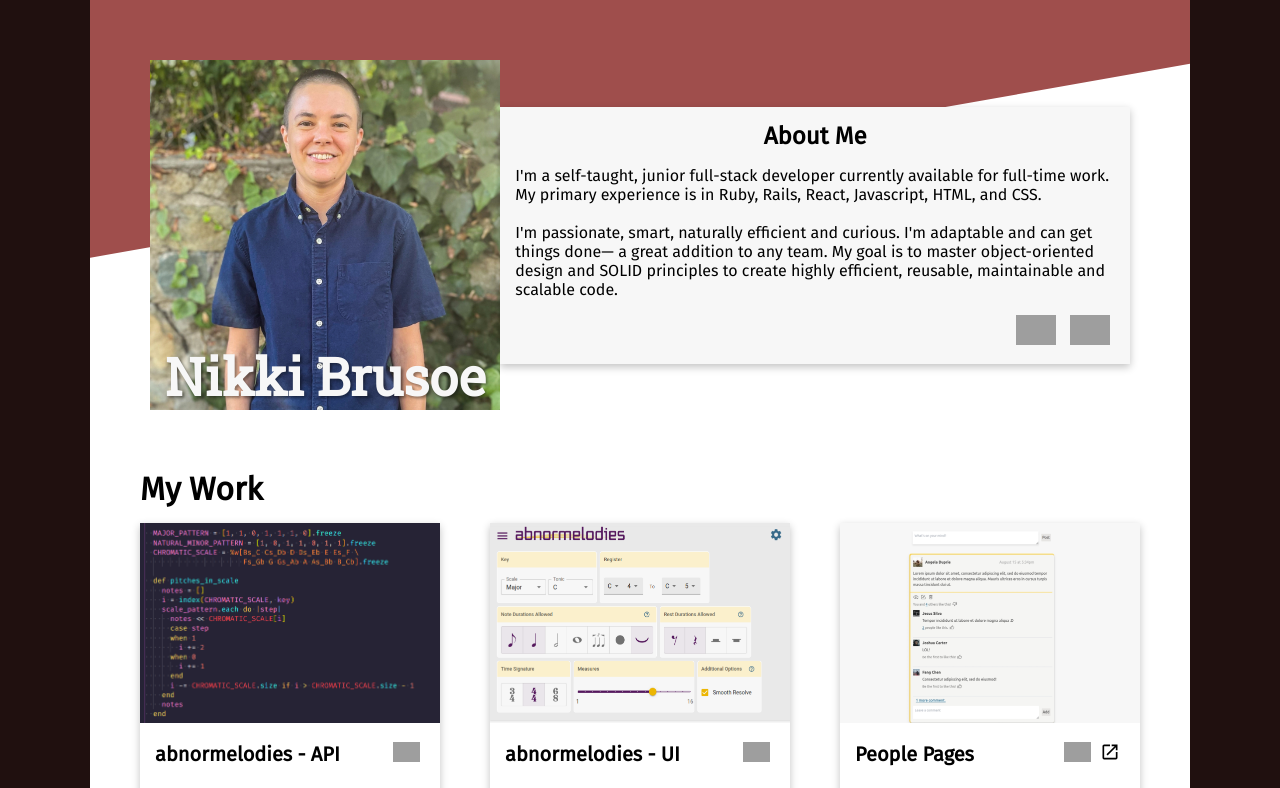
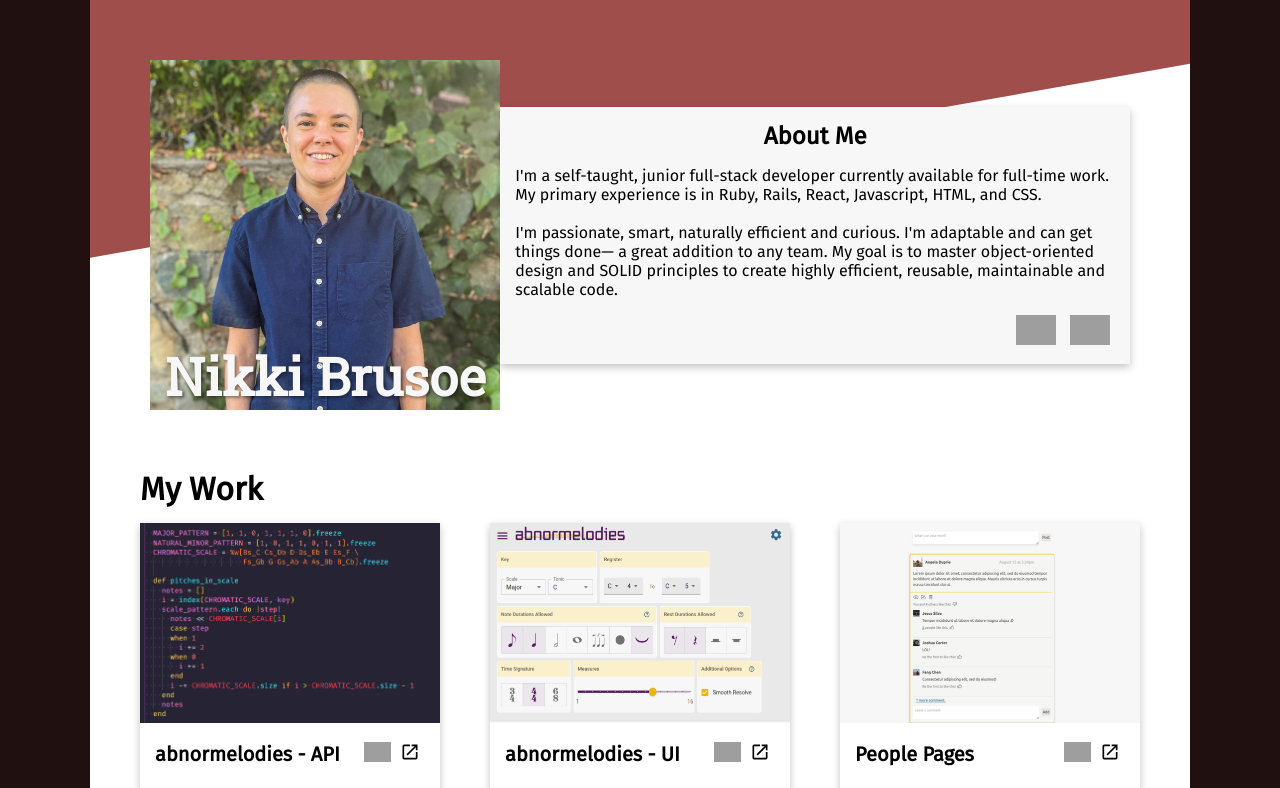
Before and after one commit to technikka/Portfolio, a plain HTML site: page index.html in a window 1280 px wide. Shown: the top 788 px of the page. Drawn offline with Linux system fonts and the light colour scheme; grey boxes are pictures that could not be loaded.

```diff
--- a/index.html
+++ b/index.html
@@ -51,7 +51,7 @@
               <p>abnormelodies - API</p>
               <div class="project-links-container">
                 <a href="https://github.com/technikka/Abnormelodies_API_README" target="_blank" rel="noopener noreferrer"><img src="https://cdn.jsdelivr.net/gh/devicons/devicon/icons/github/github-original.svg" alt="github cat icon"/></a>
-                <!-- <a href="https://abnormelodies.com" target="_blank" rel="noopener noreferrer"><img src="assets/open-in-new.svg" alt="open in new tab icon"></a> -->
+                <a href="https://abnormelodies.com" target="_blank" rel="noopener noreferrer"><img src="assets/open-in-new.svg" alt="open in new tab icon"></a>
               </div>
             </div>
             <div class="project-description">
@@ -73,7 +73,7 @@
               <p>abnormelodies - UI</p>
               <div class="project-links-container">
                 <a href="https://github.com/technikka/Abnormelodies_UI" target="_blank" rel="noopener noreferrer"><img src="https://cdn.jsdelivr.net/gh/devicons/devicon/icons/github/github-original.svg" alt="github cat icon"/></a>
-                <!-- <a href="https://abnormelodies.com" target="_blank" rel="noopener noreferrer"><img src="assets/open-in-new.svg" alt="open in new tab icon"></a> -->
+                <a href="https://abnormelodies.com" target="_blank" rel="noopener noreferrer"><img src="assets/open-in-new.svg" alt="open in new tab icon"></a>
               </div>
             </div>
             <div class="project-description">
```
Also changed, not shown: 1 other file.
